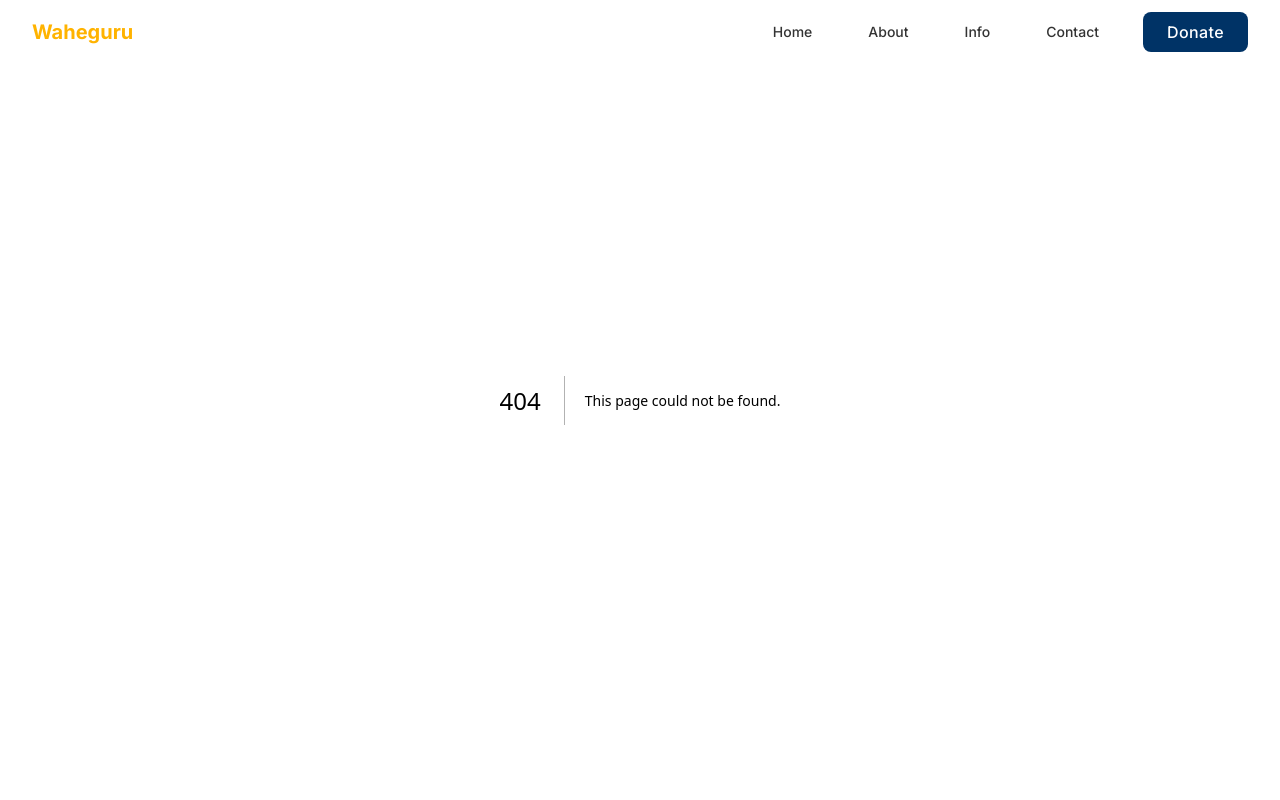
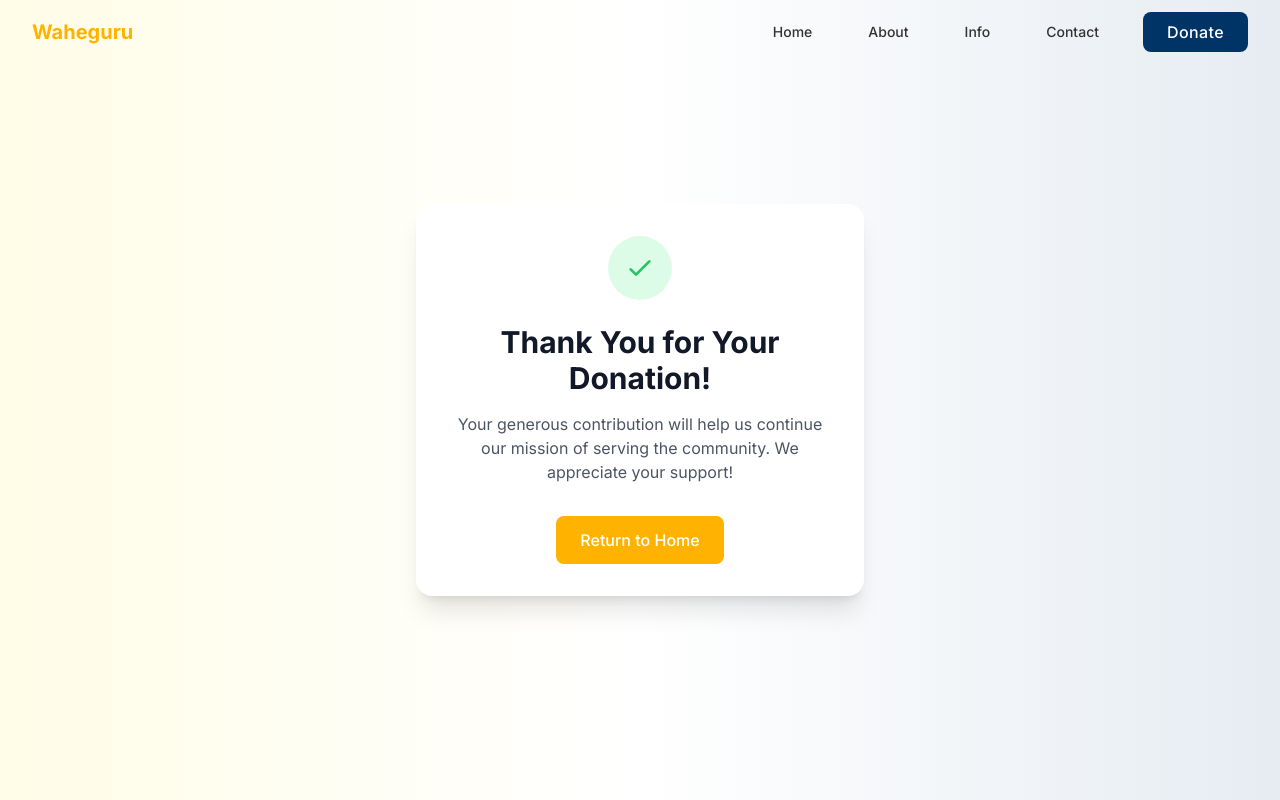
Before and after one commit to Red-Hibbert-Group/Waheguru, a Next.js app: page /donate/success in a window 1280 px wide. Before the commit this address had no page. Shown: the top 800 px of the page. Built offline with nearby package versions, Linux system fonts and the light colour scheme.

Commit message:
stripe updation

```diff
--- a/package.json
+++ b/package.json
@@ -9,11 +9,14 @@
 		"lint": "next lint"
 	},
 	"dependencies": {
+		"@stripe/react-stripe-js": "^3.6.0",
+		"@stripe/stripe-js": "^7.0.0",
 		"framer-motion": "^12.6.2",
 		"next": "latest",
 		"react": "latest",
 		"react-countup": "^6.5.3",
-		"react-dom": "latest"
+		"react-dom": "latest",
+		"stripe": "^18.0.0"
 	},
 	"devDependencies": {
 		"@tailwindcss/forms": "^0.5.10",
--- /dev/null
+++ b/src/app/api/create-payment-intent/route.ts
@@ -0,0 +1,34 @@
+import { NextResponse } from 'next/server'
+import Stripe from 'stripe'
+
+const stripe = new Stripe(process.env.STRIPE_SECRET_KEY!, {
+  apiVersion: '2025-03-31.basil',
+})
+
+export async function POST(req: Request) {
+  try {
+    const { amount, type } = await req.json()
+
+    // Create a product
+    const product = await stripe.products.create({
+      name: `${type === 'one-time' ? 'One-time' : 'Monthly'} Donation`,
+      description: `Donation to Waheguru - ${type === 'one-time' ? 'One-time' : 'Monthly'} contribution`,
+    })
+
+    // Create a price for the product
+    const price = await stripe.prices.create({
+      product: product.id,
+      unit_amount: Math.round(amount * 100), // Convert to cents
+      currency: 'usd',
+      recurring: type === 'monthly' ? { interval: 'month' } : undefined,
+    })
+
+    return NextResponse.json({ priceId: price.id })
+  } catch (error) {
+    console.error('Error creating Stripe product/price:', error)
+    return NextResponse.json(
+      { error: 'Error creating Stripe product/price' },
+      { status: 500 }
+    )
+  }
+}
--- a/src/app/donate/page.tsx
+++ b/src/app/donate/page.tsx
@@ -3,6 +3,10 @@
 import { useState, useEffect } from 'react'
 import { motion } from 'framer-motion'
 import Image from 'next/image'
+import { loadStripe } from '@stripe/stripe-js'
+
+// Initialize Stripe
+const stripePromise = loadStripe(process.env.NEXT_PUBLIC_STRIPE_PUBLISHABLE_KEY!)
 
 export default function Donate() {
 	const [amount, setAmount] = useState('')
@@ -33,14 +37,24 @@ export default function Donate() {
 	// Handle donation submission
 	const handleDonate = async (e: React.FormEvent) => {
 		e.preventDefault()
+		if (!amount || isLoading) return
+
 		setIsLoading(true)
 
-		// Simulating Stripe redirect
-		setTimeout(() => {
+		try {
+			// Redirect to Stripe donation page with amount and type
+			const baseUrl = 'https://donate.stripe.com/28o8wX57B1MeaNGcMP'
+			const params = new URLSearchParams({
+				amount: String(Number(amount) * 100), // Convert to cents
+				recurring: donationType === 'monthly' ? 'true' : 'false'
+			})
+			window.location.href = `${baseUrl}?${params.toString()}`
+		} catch (error) {
+			console.error('Navigation error:', error)
+			alert('Failed to open donation page. Please try again.')
+		} finally {
 			setIsLoading(false)
-			// In a real implementation, we would redirect to Stripe checkout here
-			alert(`Processing donation of $${amount} (${donationType})`)
-		}, 1500)
+		}
 	}
 
 	return (
--- /dev/null
+++ b/src/app/donate/success/page.tsx
@@ -0,0 +1,49 @@
+'use client'
+
+import { motion } from 'framer-motion'
+import Link from 'next/link'
+
+export default function DonateSuccess() {
+  return (
+    <div className="min-h-screen bg-gradient-to-r from-primary-50 via-neutral-50 to-secondary-50 flex items-center justify-center px-4">
+      <motion.div
+        initial={{ opacity: 0, y: 20 }}
+        animate={{ opacity: 1, y: 0 }}
+        transition={{ duration: 0.7 }}
+        className="max-w-md w-full bg-white rounded-2xl shadow-xl p-8 text-center"
+      >
+        <div className="w-16 h-16 bg-green-100 rounded-full flex items-center justify-center mx-auto mb-6">
+          <svg
+            className="w-8 h-8 text-green-500"
+            fill="none"
+            stroke="currentColor"
+            viewBox="0 0 24 24"
+          >
+            <path
+              strokeLinecap="round"
+              strokeLinejoin="round"
+              strokeWidth={2}
+              d="M5 13l4 4L19 7"
+            />
+          </svg>
+        </div>
+
+        <h1 className="text-3xl font-bold text-gray-900 mb-4">
+          Thank You for Your Donation!
+        </h1>
+
+        <p className="text-gray-600 mb-8">
+          Your generous contribution will help us continue our mission of serving the community.
+          We appreciate your support!
+        </p>
+
+        <Link
+          href="/"
+          className="inline-block bg-primary-600 text-white px-6 py-3 rounded-lg font-medium hover:bg-primary-700 transition-colors"
+        >
+          Return to Home
+        </Link>
+      </motion.div>
+    </div>
+  )
+}
--- a/src/components/Hero.tsx
+++ b/src/components/Hero.tsx
@@ -29,7 +29,7 @@ export default function Hero() {
 						initial={{ opacity: 0, y: 20 }}
 						animate={{ opacity: 1, y: 0 }}
 						transition={{ duration: 0.8, ease: "easeOut" }}
-						className="text-center lg:text-left space-y-4 sm:space-y-6 pb-32 sm:pb-40 lg:pb-0 mt-8 sm:mt-0"
+						className="text-center lg:text-left space-y-4 sm:space-y-6 mt-8 sm:mt-0"
 					>
 						<div className="space-y-2 sm:space-y-3">
 							<h2 className="text-sm sm:text-base md:text-lg font-medium text-primary-600 tracking-wide uppercase">
@@ -93,35 +93,6 @@ export default function Hero() {
 					</motion.div>
 				</div>
 			</div>
-
-			{/* Stats Section */}
-			<motion.div
-				initial={{ opacity: 0, y: 20 }}
-				animate={{ opacity: 1, y: 0 }}
-				transition={{ duration: 0.8, ease: "easeOut", delay: 0.5 }}
-				className="absolute bottom-0 left-0 right-0 bg-primary-500/90 backdrop-blur-lg"
-			>
-				<div className="max-w-7xl mx-auto px-4 sm:px-6 lg:px-8 py-4 sm:py-6 md:py-8">
-					<div className="grid grid-cols-2 md:grid-cols-4 gap-3 sm:gap-4 md:gap-8 text-center">
-						<div className="space-y-0.5 sm:space-y-1 md:space-y-2">
-							<h3 className="text-xl sm:text-2xl md:text-3xl font-bold text-neutral-900">3+</h3>
-							<p className="text-xs sm:text-sm md:text-base text-neutral-800">Gurdwaras</p>
-						</div>
-						<div className="space-y-0.5 sm:space-y-1 md:space-y-2">
-							<h3 className="text-xl sm:text-2xl md:text-3xl font-bold text-neutral-900">1000+</h3>
-							<p className="text-xs sm:text-sm md:text-base text-neutral-800">Daily Meals</p>
-						</div>
-						<div className="space-y-0.5 sm:space-y-1 md:space-y-2">
-							<h3 className="text-xl sm:text-2xl md:text-3xl font-bold text-neutral-900">50+</h3>
-							<p className="text-xs sm:text-sm md:text-base text-neutral-800">Events</p>
-						</div>
-						<div className="space-y-0.5 sm:space-y-1 md:space-y-2">
-							<h3 className="text-xl sm:text-2xl md:text-3xl font-bold text-neutral-900">5000+</h3>
-							<p className="text-xs sm:text-sm md:text-base text-neutral-800">Members</p>
-						</div>
-					</div>
-				</div>
-			</motion.div>
 		</section>
 	)
 }
--- /dev/null
+++ b/src/lib/stripe.ts
@@ -0,0 +1,23 @@
+import { loadStripe } from '@stripe/stripe-js'
+
+// Initialize Stripe with your publishable key
+export const stripePromise = loadStripe(process.env.NEXT_PUBLIC_STRIPE_PUBLISHABLE_KEY!)
+
+// Create a payment intent on the server
+export async function createPaymentIntent(amount: number) {
+  try {
+    const response = await fetch('/api/create-payment-intent', {
+      method: 'POST',
+      headers: {
+        'Content-Type': 'application/json',
+      },
+      body: JSON.stringify({ amount }),
+    })
+
+    const data = await response.json()
+    return data.clientSecret
+  } catch (error) {
+    console.error('Error creating payment intent:', error)
+    throw error
+  }
+}
```
Also changed, not shown: 2 other files (tests, documents, lock files or other folders).
